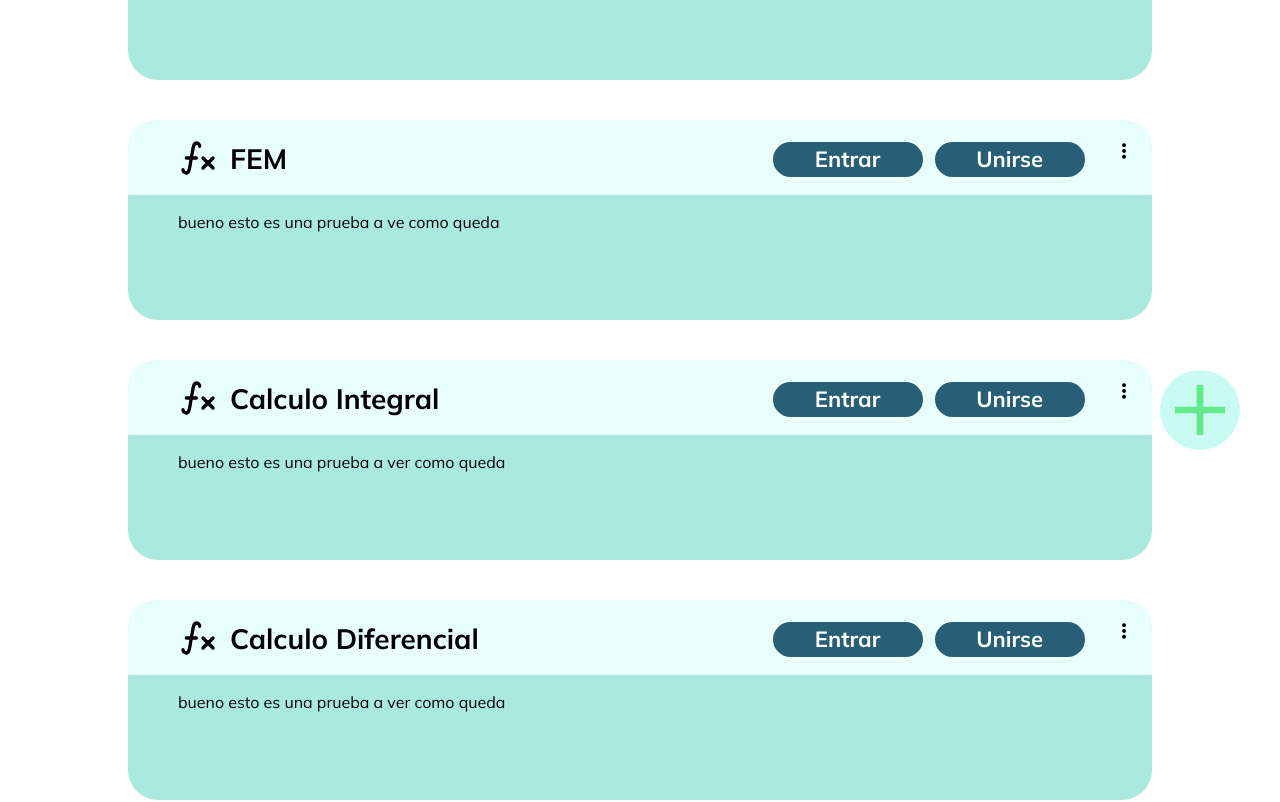
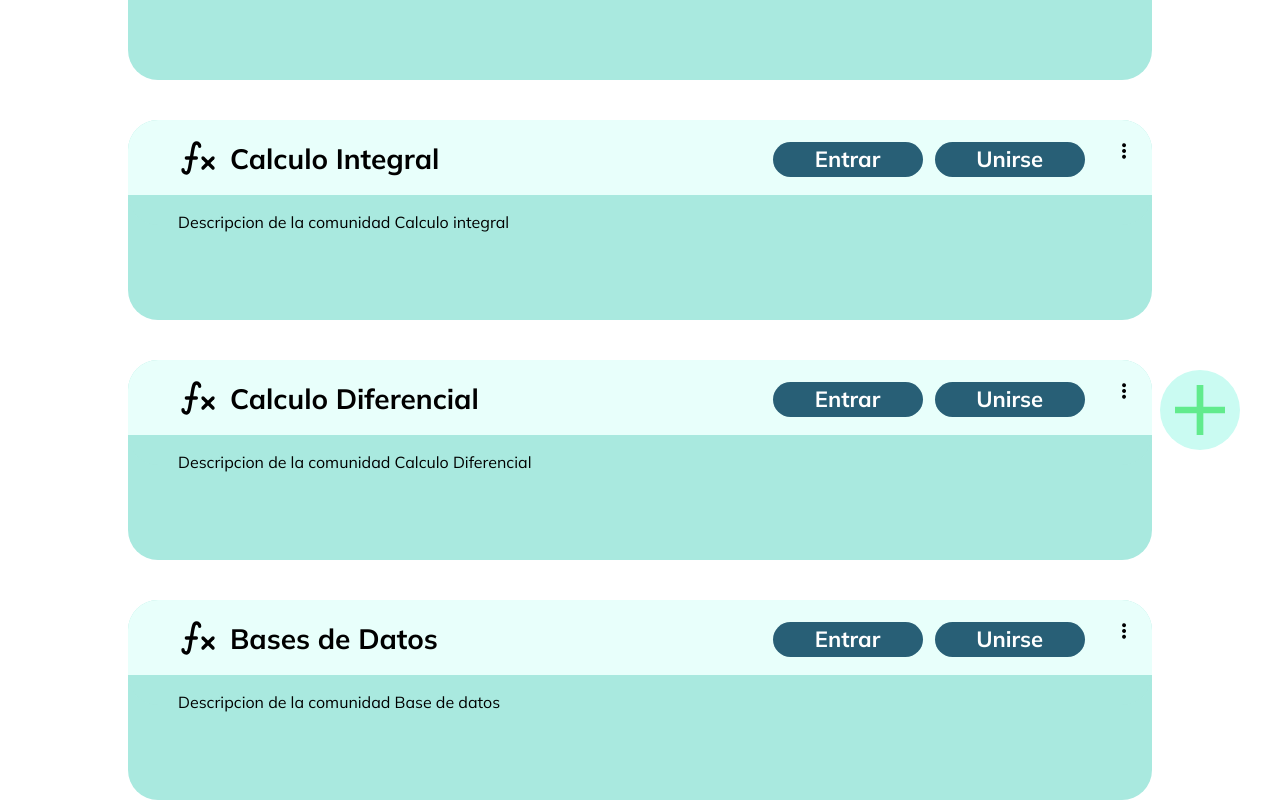
Before and after one commit to juandp1/UniVerse-Frontend, a Next.js app in the folder universe/: page /PestaniaComunidad in a window 1280 px wide. Shown: the part 320-1122 px from the top of the page. Built offline with nearby package versions, Linux system fonts and the light colour scheme.

Commit message:
cambios menores

```diff
--- a/universe/Component/NavBar.tsx
+++ b/universe/Component/NavBar.tsx
@@ -49,14 +49,14 @@ function Navbar() {
                     <h4>Nombre de usuario</h4>
                     <FaIcon.FaUserCircle size={"25px"} />
 
-                    <RxIcon.RxTriangleDown size={"20px"} onClick={stateMenuDesplegable} />
+                    <RxIcon.RxTriangleDown size={"20px"} onClick={stateMenuDesplegable} className='cursor-pointer hover:bg-light_blue_hover'/>
 
 
                     {/* se verifica si es verdadedo el menu desplegable, y si asi es se ejecuta el html en el return*/}
                     {/*si es falso va a null y no muestra nada*/}
                     {menuDesplegable ? (
 
-                        <div className='desplegableOptions '>
+                        <div className='desplegableOptions absolute top-16 '>
                             <div>
 
 
--- a/universe/package.json
+++ b/universe/package.json
@@ -23,6 +23,7 @@
     "react-dom": "18.2.0",
     "react-icons": "^4.8.0",
     "tailwindcss": "3.3.2",
-    "typescript": "5.0.4"
+    "typescript": "5.0.4",
+    "yup": "^1.1.1"
   }
 }
--- a/universe/pages/Enciclopedia.tsx
+++ b/universe/pages/Enciclopedia.tsx
@@ -152,14 +152,7 @@ export default function Enciclopedia() {
                                     </div>
 
                                     {/**segunda columna del formulario esi es necesario */}
-                                    <div>
-                                        <h5>Nombre del tema:</h5>
-                                        <input name="nombre_Tema" type="text" placeholder="nombre tema"
-                                            value={values.nombre_Tema}
-                                            onChange={handleChange}
-                                        />
 
-                                    </div>
                                 </div>
                             </form>
                         )}
--- a/universe/pages/PestaniaComunidad.tsx
+++ b/universe/pages/PestaniaComunidad.tsx
@@ -196,18 +196,18 @@ export default function PestaniaComunidad() {
                     </div>
 
                     <div className="flex flex-wrap justify-center">
-                        {Comunidades.map((item, index)=>{
+                        {/*Comunidades.map((item, index)=>{
                             return(
                                 <ComunidadRecuadro key={item.nameComunidad} idComunidad={item.id} comunityName={item.nameComunidad} descripcion={item.descripcion} editar={editar}></ComunidadRecuadro>
                             )
-                        })
+                        })*/
 
                         }
 
-                        <ComunidadRecuadro idComunidad={1} comunityName="FEM" descripcion="bueno esto es una prueba a ve como queda" editar={editar}></ComunidadRecuadro>
-                        <ComunidadRecuadro idComunidad={2} comunityName="Calculo Integral" descripcion="bueno esto es una prueba a ver como queda" editar={editar}></ComunidadRecuadro>
-                        <ComunidadRecuadro idComunidad={3} comunityName="Calculo Diferencial" descripcion="bueno esto es una prueba a ver como queda" editar={editar}></ComunidadRecuadro>
-                        <ComunidadRecuadro idComunidad={4} comunityName="Bases de Datos" descripcion="bueno esto es una prueba a ver como queda" editar={editar}></ComunidadRecuadro>
+                        <ComunidadRecuadro idComunidad={1} comunityName="FEM" descripcion="Descripcion de la comunidad Fem" editar={editar}></ComunidadRecuadro>
+                        <ComunidadRecuadro idComunidad={2} comunityName="Calculo Integral" descripcion="Descripcion de la comunidad Calculo integral" editar={editar}></ComunidadRecuadro>
+                        <ComunidadRecuadro idComunidad={3} comunityName="Calculo Diferencial" descripcion="Descripcion de la comunidad Calculo Diferencial " editar={editar}></ComunidadRecuadro>
+                        <ComunidadRecuadro idComunidad={4} comunityName="Bases de Datos" descripcion="Descripcion de la comunidad Base de datos" editar={editar}></ComunidadRecuadro>
                     </div>
 
                 </div>
```
Also changed, not shown: 1 other file (tests, documents, lock files or other folders).
